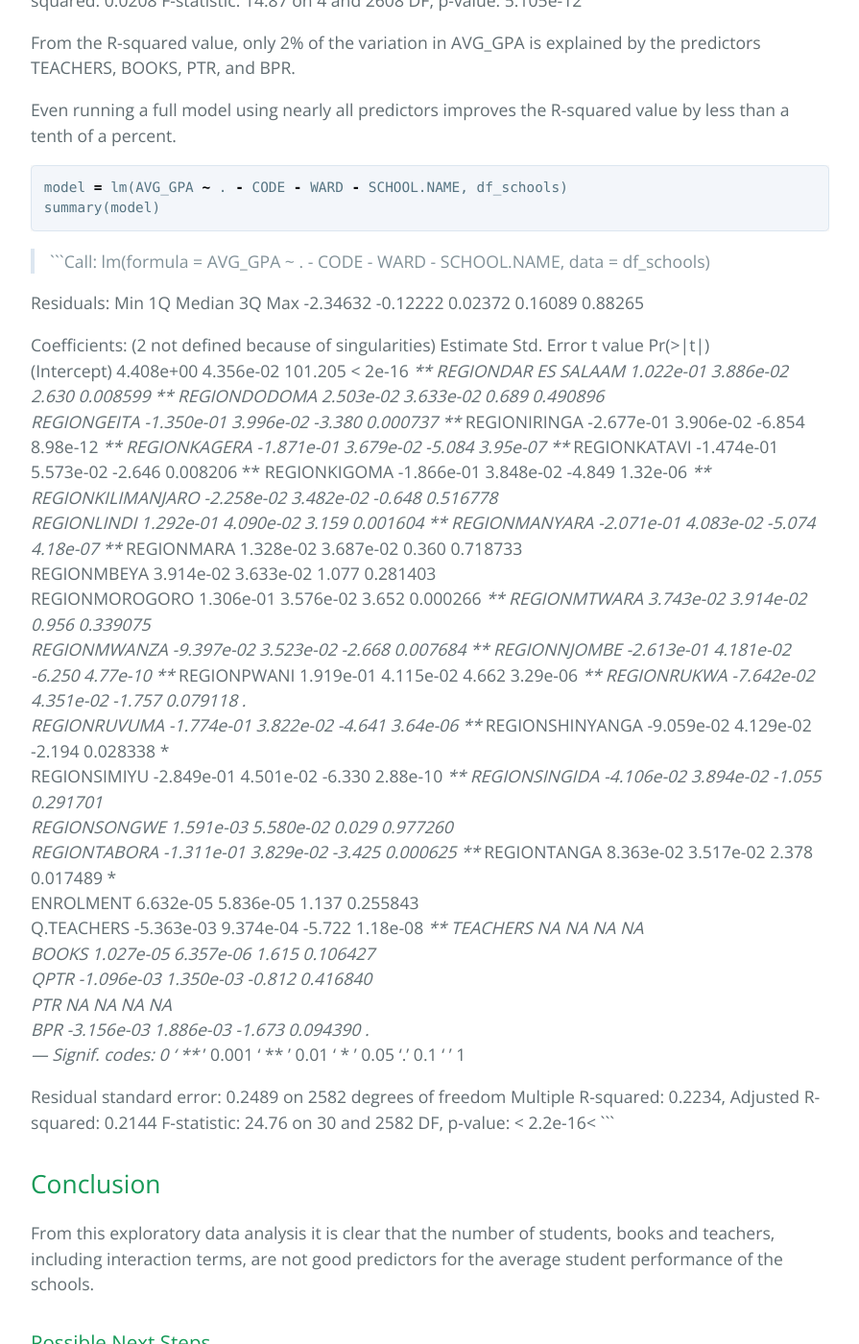
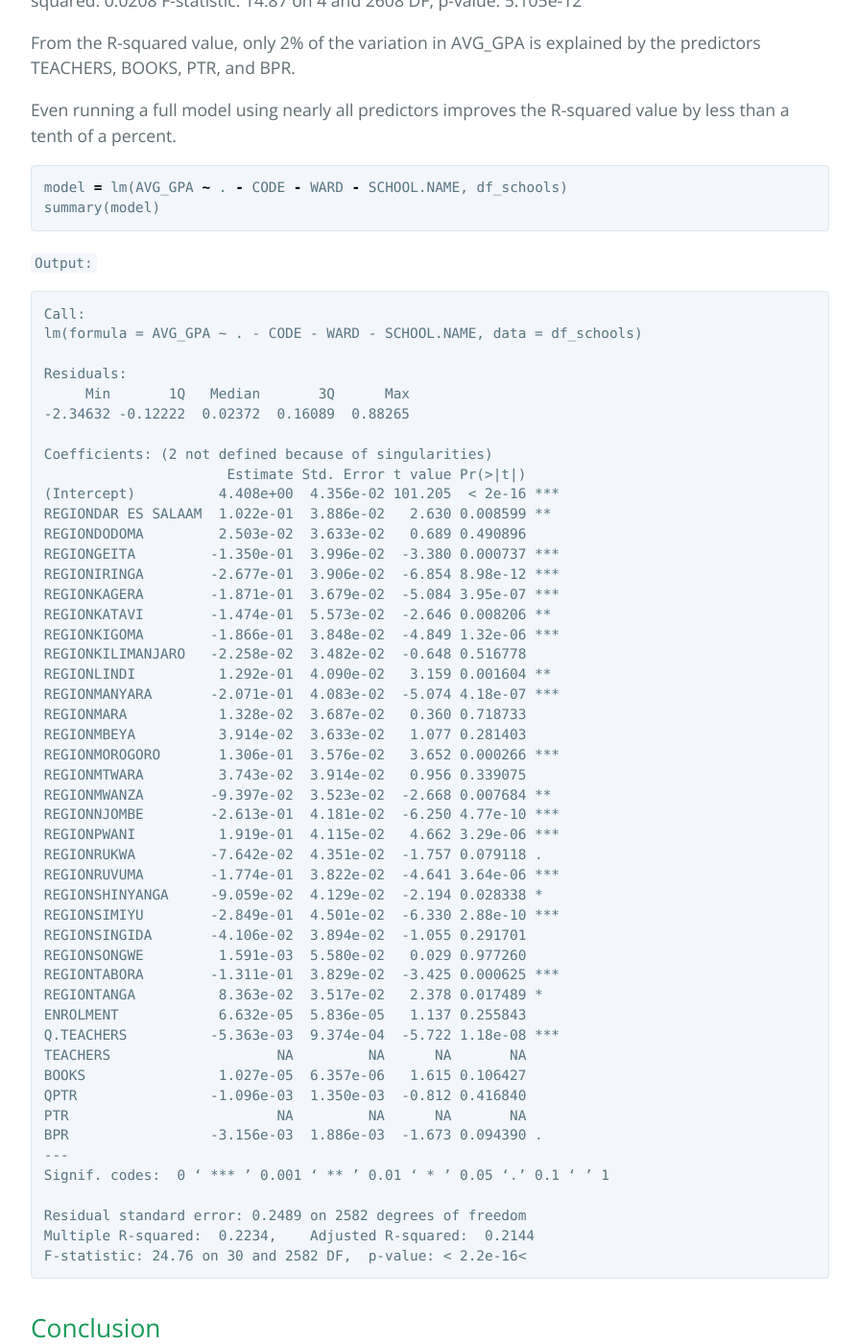
Before and after one commit to jmtritch/jmtritch.github.io, a Jekyll site: the page built from eda/tz_stdnt_tchr_bks/index.md, in a window 1280 px wide and 1400 px high, scrolled down 14189 px. Shown: the whole window at 96% size, without its empty margins (192-1087 px from the left). Built offline with Jekyll 4.4.1, drawn with Linux system fonts in a browser that asks for light colours; our own code applies the rules of GitHub Pages for plain Markdown files.

Commit message:
Update index.md

`````diff
--- a/eda/tz_stdnt_tchr_bks/index.md
+++ b/eda/tz_stdnt_tchr_bks/index.md
@@ -473,7 +473,9 @@ Even running a full model using nearly all predictors improves the R-squared val
 model = lm(AVG_GPA ~ . - CODE - WARD - SCHOOL.NAME, df_schools)
 summary(model)
 ````
->```Call:
+`Output:`
+```
+Call:
 lm(formula = AVG_GPA ~ . - CODE - WARD - SCHOOL.NAME, data = df_schools)
 
 Residuals:
`````
